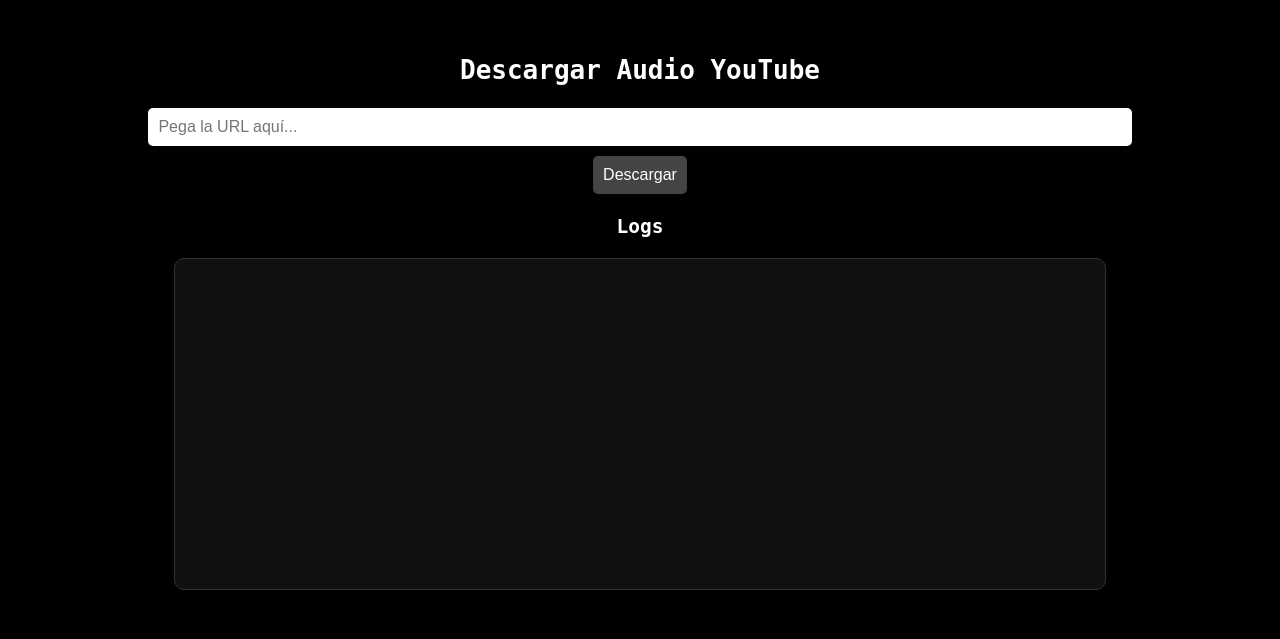
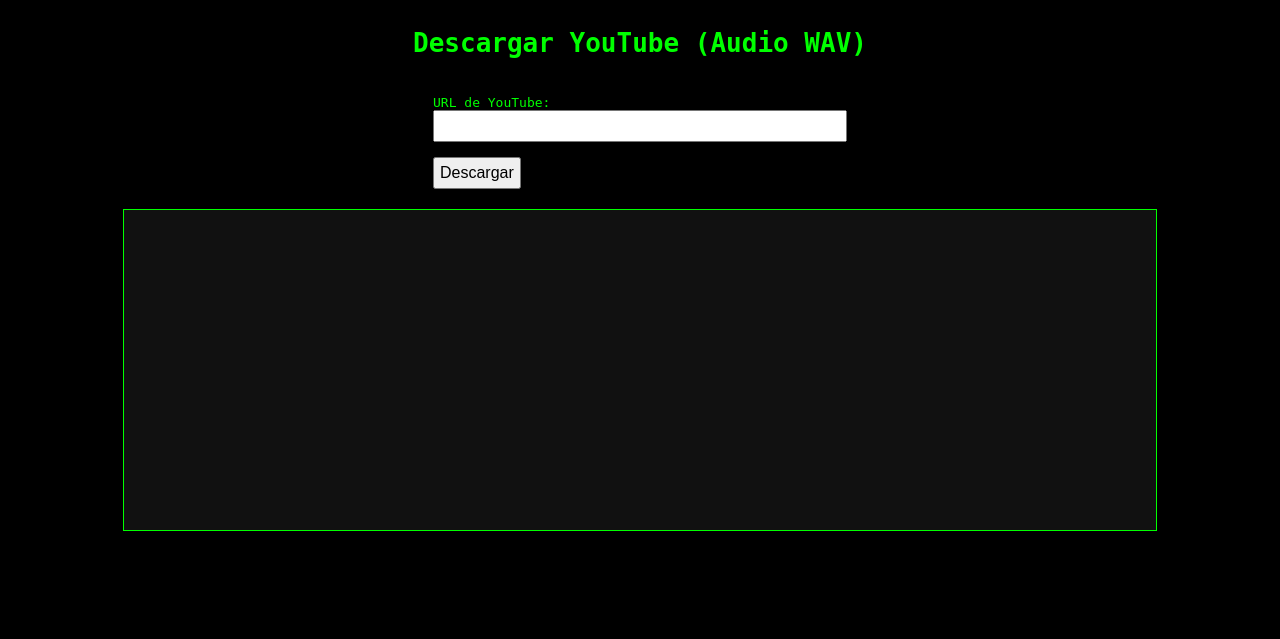
Before and after one commit to drlee088/url2wav, a Flask app: page / in a window 1280 px wide. Shown: the top 639 px of the page. Run offline with Flask 3, Linux system fonts and the light colour scheme.

Commit message:
Update index.html

```diff
--- a/templates/index.html
+++ b/templates/index.html
@@ -2,60 +2,32 @@
 <html lang="es">
 <head>
     <meta charset="UTF-8">
-<title>Descargar Audio YouTube</title>
+    <title>Descargar YouTube</title>
     <style>
-body { background:#000; color:#fff; text-align:center; font-family:monospace; padding:30px; }
-input, button { padding:10px; margin:5px; border-radius:5px; border:none; font-size:16px; }
-input[type=text] { width:80%; }
-button { background:#444; color:#fff; cursor:pointer; }
-button:hover { background:#666; }
-pre {
-    background:#111;
-    color:#0f0;
-    text-align:left;
-    margin:20px auto;
-    max-width:900px;
-    padding:15px;
-    border-radius:10px;
-    border:1px solid #333;
-    white-space:pre-wrap;
-    height:300px;
-    overflow-y:scroll;
-}
+        body { background: #000; color: #0f0; display: flex; flex-direction: column; align-items: center; font-family: monospace; }
+        h1 { margin-top: 20px; }
+        form { margin-top: 20px; }
+        input, button { font-size: 16px; padding: 5px; }
+        #logs { background: #111; padding: 10px; border: 1px solid #0f0; width: 80%; height: 300px; overflow-y: scroll; margin-top: 20px; white-space: pre-wrap; }
     </style>
 </head>
 <body>
-<h1>Descargar Audio YouTube</h1>
-<form id="downloadForm">
-<input type="text" name="url" placeholder="Pega la URL aquí..." required><br>
+    <h1>Descargar YouTube (Audio WAV)</h1>
+    <form method="post">
+        <label>URL de YouTube:</label><br>
+        <input type="text" name="url" required style="width: 400px;"><br><br>
         <button type="submit">Descargar</button>
     </form>
 
-<h2>Logs</h2>
-<pre id="logs"></pre>
+    <div id="logs"></div>
 
     <script>
-const form = document.getElementById("downloadForm");
-const logsDiv = document.getElementById("logs");
-
-form.addEventListener("submit", async (e) => {
-    e.preventDefault();
-    logsDiv.innerHTML = "";
-
-    const formData = new FormData(form);
-    const res = await fetch("/start_download", { method:"POST", body:formData });
-    const data = await res.json();
-    const job_id = data.job_id;
-
-    const evtSource = new EventSource(`/stream/${job_id}`);
-    evtSource.onmessage = function(e){
-        logsDiv.innerHTML += e.data + "\n";
+        var evtSource = new EventSource("/logs");
+        var logsDiv = document.getElementById("logs");
+        evtSource.onmessage = function(e) {
+            logsDiv.innerText += e.data;
             logsDiv.scrollTop = logsDiv.scrollHeight;
-        if(e.data.includes("✅ Descarga finalizada.") || e.data.includes("❌ Error")) {
-            evtSource.close();
-        }
-    }
-});
+        };
     </script>
 </body>
 </html>
```
Lines whose indentation alone changed are shown as unchanged.
